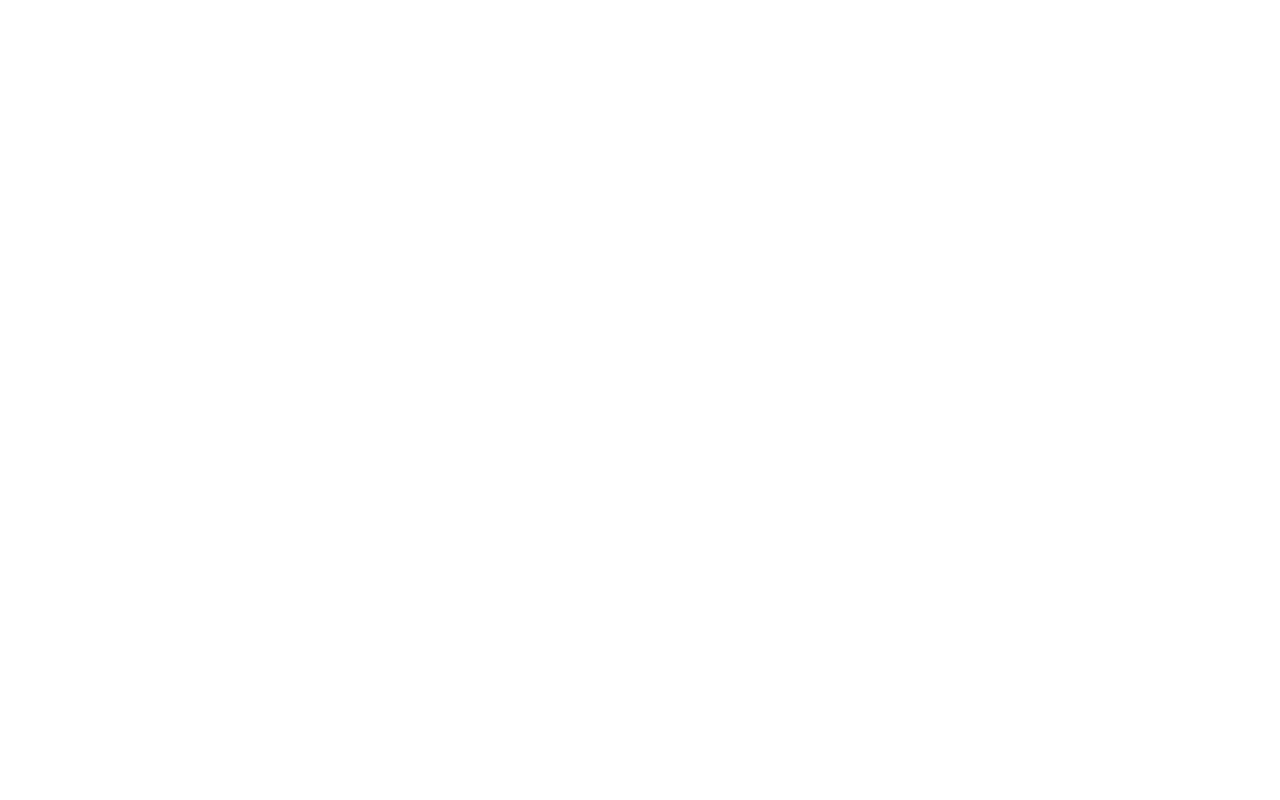
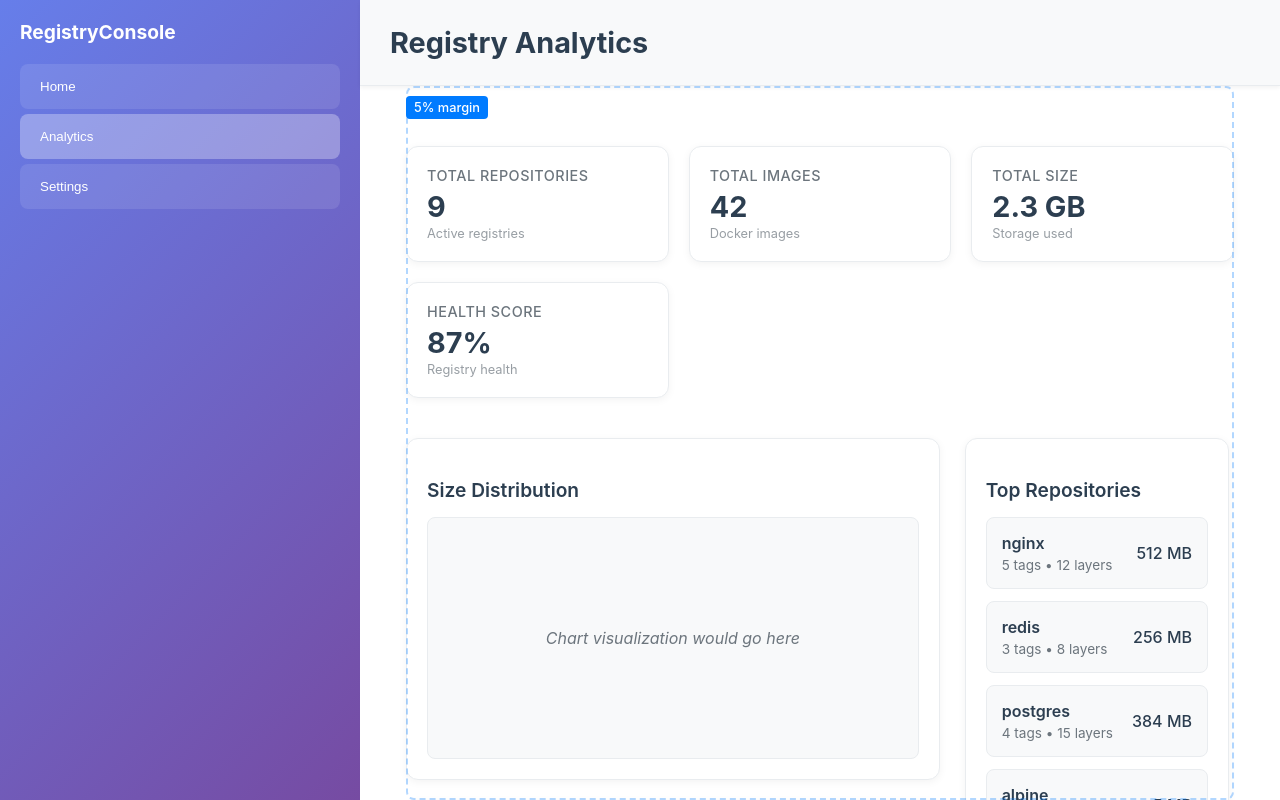
Before and after one commit to rtmmbarbosa/registry-console, a website: page test_layout.html in a window 1280 px wide. Drawn offline with Linux system fonts and the light colour scheme.

Commit message:
fix: Reduce Analytics page margins from 15% to 5% on all devices
- Changed desktop margins from 15% to 5% lateral
- Updated tablet margins from 10% to 5% lateral
- Maintained mobile margins at 5% lateral
- Updated test_layout.html to reflect 5% margins consistently
- Improved content area usage while maintaining good readability
- All devices now use uniform 5% lateral margins for consistency

```diff
--- a/public/styles.css
+++ b/public/styles.css
@@ -819,7 +819,7 @@ body {
     flex-direction: column;
     gap: 20px;
     height: 100%;
-    padding: 60px 15% 60px 15%;
+    padding: 60px 5% 60px 5%;
     overflow-y: auto;
     box-sizing: border-box;
     max-width: 1200px;
@@ -1358,7 +1358,7 @@ body {
     }
 
     .analytics-content {
-        padding: 40px 10% 40px 10%;
+        padding: 40px 5% 40px 5%;
     }
 
     .analytics-main {
--- a/test_layout.html
+++ b/test_layout.html
@@ -0,0 +1,502 @@
+<!DOCTYPE html>
+<html lang="en">
+<head>
+    <meta charset="UTF-8">
+    <meta name="viewport" content="width=device-width, initial-scale=1.0">
+    <title>Analytics Layout Test</title>
+    <style>
+        body {
+            font-family: -apple-system, BlinkMacSystemFont, 'Segoe UI', Roboto, sans-serif;
+            margin: 0;
+            padding: 0;
+            background: #f5f5f5;
+            color: #333;
+            height: 100vh;
+            overflow: hidden;
+        }
+
+        .test-container {
+            display: flex;
+            height: 100vh;
+        }
+
+        .sidebar {
+            width: 320px;
+            background: linear-gradient(135deg, #667eea 0%, #764ba2 100%);
+            color: white;
+            padding: 20px;
+            box-shadow: 2px 0 10px rgba(0,0,0,0.1);
+        }
+
+        .sidebar h2 {
+            margin: 0 0 20px 0;
+            font-size: 1.2em;
+        }
+
+        .nav-item {
+            display: block;
+            padding: 15px 20px;
+            margin: 5px 0;
+            background: rgba(255,255,255,0.1);
+            border: none;
+            border-radius: 8px;
+            color: white;
+            cursor: pointer;
+            width: 100%;
+            text-align: left;
+            transition: all 0.3s ease;
+        }
+
+        .nav-item:hover {
+            background: rgba(255,255,255,0.2);
+        }
+
+        .nav-item.active {
+            background: rgba(255,255,255,0.3);
+        }
+
+        .main-content {
+            flex: 1;
+            display: flex;
+            flex-direction: column;
+            background: white;
+        }
+
+        .page-header {
+            background: #f8f9fa;
+            padding: 25px 30px;
+            border-bottom: 1px solid #e9ecef;
+            box-shadow: 0 2px 4px rgba(0,0,0,0.05);
+        }
+
+        .page-header h2 {
+            margin: 0;
+            font-size: 1.8em;
+            color: #2c3e50;
+        }
+
+        .analytics-content {
+            display: flex;
+            flex-direction: column;
+            gap: 20px;
+            height: 100%;
+            padding: 60px 5% 60px 5%;
+            overflow-y: auto;
+            box-sizing: border-box;
+            max-width: 1200px;
+            margin: 0 auto;
+            width: 100%;
+        }
+
+        .analytics-overview {
+            display: grid;
+            grid-template-columns: repeat(auto-fit, minmax(250px, 1fr));
+            gap: 20px;
+            margin-bottom: 20px;
+        }
+
+        .overview-card {
+            background: white;
+            border: 1px solid #e9ecef;
+            border-radius: 12px;
+            padding: 20px;
+            box-shadow: 0 2px 8px rgba(0,0,0,0.05);
+            transition: all 0.3s ease;
+        }
+
+        .overview-card:hover {
+            transform: translateY(-2px);
+            box-shadow: 0 4px 16px rgba(0,0,0,0.1);
+        }
+
+        .card-title {
+            font-size: 0.9em;
+            font-weight: 500;
+            color: #6c757d;
+            margin-bottom: 5px;
+            text-transform: uppercase;
+            letter-spacing: 0.5px;
+        }
+
+        .card-value {
+            font-size: 1.8em;
+            font-weight: 700;
+            color: #2c3e50;
+            margin-bottom: 2px;
+        }
+
+        .card-subtitle {
+            font-size: 0.8em;
+            color: #6c757d;
+            opacity: 0.7;
+        }
+
+        .analytics-main {
+            display: grid;
+            grid-template-columns: 2fr 1fr;
+            gap: 20px;
+            flex: 1;
+            min-height: 0;
+            max-height: none;
+        }
+
+        .analytics-left,
+        .analytics-right {
+            display: flex;
+            flex-direction: column;
+            gap: 20px;
+            overflow-y: visible;
+            max-height: none;
+            padding-right: 5px;
+        }
+
+        .analytics-section {
+            background: white;
+            border: 1px solid #e9ecef;
+            border-radius: 12px;
+            padding: 20px;
+            box-shadow: 0 2px 8px rgba(0,0,0,0.05);
+        }
+
+        .analytics-section h3 {
+            color: #2c3e50;
+            font-size: 1.2em;
+            font-weight: 600;
+            margin-bottom: 15px;
+        }
+
+        .metrics-grid {
+            display: grid;
+            grid-template-columns: repeat(auto-fit, minmax(200px, 1fr));
+            gap: 15px;
+        }
+
+        .metric-item {
+            background: #f8f9fa;
+            border: 1px solid #e9ecef;
+            border-radius: 8px;
+            padding: 15px;
+            text-align: center;
+            transition: all 0.3s ease;
+        }
+
+        .metric-item:hover {
+            transform: translateY(-1px);
+            box-shadow: 0 2px 8px rgba(0,0,0,0.1);
+        }
+
+        .metric-label {
+            font-size: 0.85em;
+            color: #6c757d;
+            margin-bottom: 8px;
+            font-weight: 500;
+        }
+
+        .metric-value {
+            font-size: 1.5em;
+            font-weight: 700;
+            color: #2c3e50;
+        }
+
+        .chart-container {
+            background: #f8f9fa;
+            border: 1px solid #e9ecef;
+            border-radius: 8px;
+            padding: 20px;
+            min-height: 200px;
+            display: flex;
+            align-items: center;
+            justify-content: center;
+            color: #6c757d;
+            font-style: italic;
+        }
+
+        .repo-ranking {
+            display: flex;
+            flex-direction: column;
+            gap: 12px;
+        }
+
+        .repo-item {
+            background: #f8f9fa;
+            border: 1px solid #e9ecef;
+            border-radius: 8px;
+            padding: 15px;
+            display: flex;
+            justify-content: space-between;
+            align-items: center;
+            transition: all 0.3s ease;
+        }
+
+        .repo-item:hover {
+            transform: translateY(-1px);
+            box-shadow: 0 2px 8px rgba(0,0,0,0.1);
+        }
+
+        .repo-name {
+            font-weight: 600;
+            color: #2c3e50;
+            margin-bottom: 4px;
+        }
+
+        .repo-stats {
+            font-size: 0.85em;
+            color: #6c757d;
+        }
+
+        .repo-size {
+            font-weight: 500;
+            color: #2c3e50;
+        }
+
+        .margin-indicator {
+            position: absolute;
+            top: 0;
+            left: 0;
+            right: 0;
+            bottom: 0;
+            pointer-events: none;
+            z-index: 10;
+        }
+
+        .margin-indicator::before {
+            content: '';
+            position: absolute;
+            top: 0;
+            left: 5%;
+            right: 5%;
+            bottom: 0;
+            border: 2px dashed #007bff;
+            border-radius: 8px;
+            opacity: 0.3;
+        }
+
+        .margin-indicator::after {
+            content: '5% margin';
+            position: absolute;
+            top: 10px;
+            left: 5%;
+            background: #007bff;
+            color: white;
+            padding: 4px 8px;
+            border-radius: 4px;
+            font-size: 0.8em;
+            font-weight: 500;
+        }
+
+        @media (max-width: 1024px) {
+            .analytics-overview {
+                grid-template-columns: repeat(2, 1fr);
+            }
+
+            .metrics-grid {
+                grid-template-columns: repeat(2, 1fr);
+            }
+
+            .analytics-content {
+                padding: 40px 5% 40px 5%;
+            }
+
+            .analytics-main {
+                grid-template-columns: 1fr;
+                gap: 30px;
+            }
+
+            .margin-indicator::before {
+                left: 5%;
+                right: 5%;
+            }
+
+            .margin-indicator::after {
+                content: '5% margin';
+                left: 5%;
+            }
+        }
+
+        @media (max-width: 640px) {
+            .analytics-overview {
+                grid-template-columns: 1fr;
+            }
+
+            .metrics-grid {
+                grid-template-columns: 1fr;
+            }
+
+            .analytics-content {
+                padding: 20px 5% 20px 5%;
+            }
+
+            .margin-indicator::before {
+                left: 5%;
+                right: 5%;
+            }
+
+            .margin-indicator::after {
+                content: '5% margin';
+                left: 5%;
+            }
+        }
+    </style>
+</head>
+<body>
+    <div class="test-container">
+        <div class="sidebar">
+            <h2>RegistryConsole</h2>
+            <button class="nav-item">Home</button>
+            <button class="nav-item active">Analytics</button>
+            <button class="nav-item">Settings</button>
+        </div>
+
+        <div class="main-content">
+            <div class="page-header">
+                <h2>Registry Analytics</h2>
+            </div>
+
+            <div style="position: relative; flex: 1; overflow: hidden;">
+                <div class="margin-indicator"></div>
+
+                <div class="analytics-content">
+                    <!-- Overview Cards -->
+                    <div class="analytics-overview">
+                        <div class="overview-card">
+                            <div class="card-title">Total Repositories</div>
+                            <div class="card-value">9</div>
+                            <div class="card-subtitle">Active registries</div>
+                        </div>
+
+                        <div class="overview-card">
+                            <div class="card-title">Total Images</div>
+                            <div class="card-value">42</div>
+                            <div class="card-subtitle">Docker images</div>
+                        </div>
+
+                        <div class="overview-card">
+                            <div class="card-title">Total Size</div>
+                            <div class="card-value">2.3 GB</div>
+                            <div class="card-subtitle">Storage used</div>
+                        </div>
+
+                        <div class="overview-card">
+                            <div class="card-title">Health Score</div>
+                            <div class="card-value">87%</div>
+                            <div class="card-subtitle">Registry health</div>
+                        </div>
+                    </div>
+
+                    <!-- Main Analytics Content -->
+                    <div class="analytics-main">
+                        <div class="analytics-left">
+                            <!-- Size Distribution Chart -->
+                            <div class="analytics-section">
+                                <h3>Size Distribution</h3>
+                                <div class="chart-container">
+                                    Chart visualization would go here
+                                </div>
+                            </div>
+
+                            <!-- Advanced Metrics -->
+                            <div class="analytics-section">
+                                <h3>Advanced Metrics</h3>
+                                <div class="metrics-grid">
+                                    <div class="metric-item">
+                                        <div class="metric-label">Avg Images per Repository</div>
+                                        <div class="metric-value">4.7</div>
+                                    </div>
+                                    <div class="metric-item">
+                                        <div class="metric-label">Avg Size per Repository</div>
+                                        <div class="metric-value">256 MB</div>
+                                    </div>
+                                    <div class="metric-item">
+                                        <div class="metric-label">Avg Layers per Image</div>
+                                        <div class="metric-value">8.2</div>
+                                    </div>
+                                    <div class="metric-item">
+                                        <div class="metric-label">Active Repositories</div>
+                                        <div class="metric-value">7</div>
+                                    </div>
+                                    <div class="metric-item">
+                                        <div class="metric-label">Empty Repositories</div>
+                                        <div class="metric-value">2</div>
+                                    </div>
+                                    <div class="metric-item">
+                                        <div class="metric-label">Latest Tags</div>
+                                        <div class="metric-value">5</div>
+                                    </div>
+                                </div>
+                            </div>
+                        </div>
+
+                        <div class="analytics-right">
+                            <!-- Top Repositories -->
+                            <div class="analytics-section">
+                                <h3>Top Repositories</h3>
+                                <div class="repo-ranking">
+                                    <div class="repo-item">
+                                        <div>
+                                            <div class="repo-name">nginx</div>
+                                            <div class="repo-stats">5 tags • 12 layers</div>
+                                        </div>
+                                        <div class="repo-size">512 MB</div>
+                                    </div>
+                                    <div class="repo-item">
+                                        <div>
+                                            <div class="repo-name">redis</div>
+                                            <div class="repo-stats">3 tags • 8 layers</div>
+                                        </div>
+                                        <div class="repo-size">256 MB</div>
+                                    </div>
+                                    <div class="repo-item">
+                                        <div>
+                                            <div class="repo-name">postgres</div>
+                                            <div class="repo-stats">4 tags • 15 layers</div>
+                                        </div>
+                                        <div class="repo-size">384 MB</div>
+                                    </div>
+                                    <div class="repo-item">
+                                        <div>
+                                            <div class="repo-name">alpine</div>
+                                            <div class="repo-stats">2 tags • 3 layers</div>
+                                        </div>
+                                        <div class="repo-size">5 MB</div>
+                                    </div>
+                                    <div class="repo-item">
+                                        <div>
+                                            <div class="repo-name">node</div>
+                                            <div class="repo-stats">6 tags • 18 layers</div>
+                                        </div>
+                                        <div class="repo-size">890 MB</div>
+                                    </div>
+                                </div>
+                            </div>
+                        </div>
+                    </div>
+                </div>
+            </div>
+        </div>
+    </div>
+
+    <script>
+        // Test scroll functionality
+        function testScroll() {
+            const analyticsContent = document.querySelector('.analytics-content');
+            console.log('Analytics content scroll height:', analyticsContent.scrollHeight);
+            console.log('Analytics content client height:', analyticsContent.clientHeight);
+            console.log('Can scroll:', analyticsContent.scrollHeight > analyticsContent.clientHeight);
+        }
+
+        // Run test on load
+        document.addEventListener('DOMContentLoaded', testScroll);
+
+        // Test responsive margins
+        function testResponsive() {
+            const width = window.innerWidth;
+            console.log('Window width:', width);
+
+            console.log('All devices - 5% margins');
+        }
+
+        window.addEventListener('resize', testResponsive);
+        testResponsive();
+    </script>
+</body>
+</html>
```
Also changed, not shown: LAYOUT_FIXES.md (+194 -0 lines).
